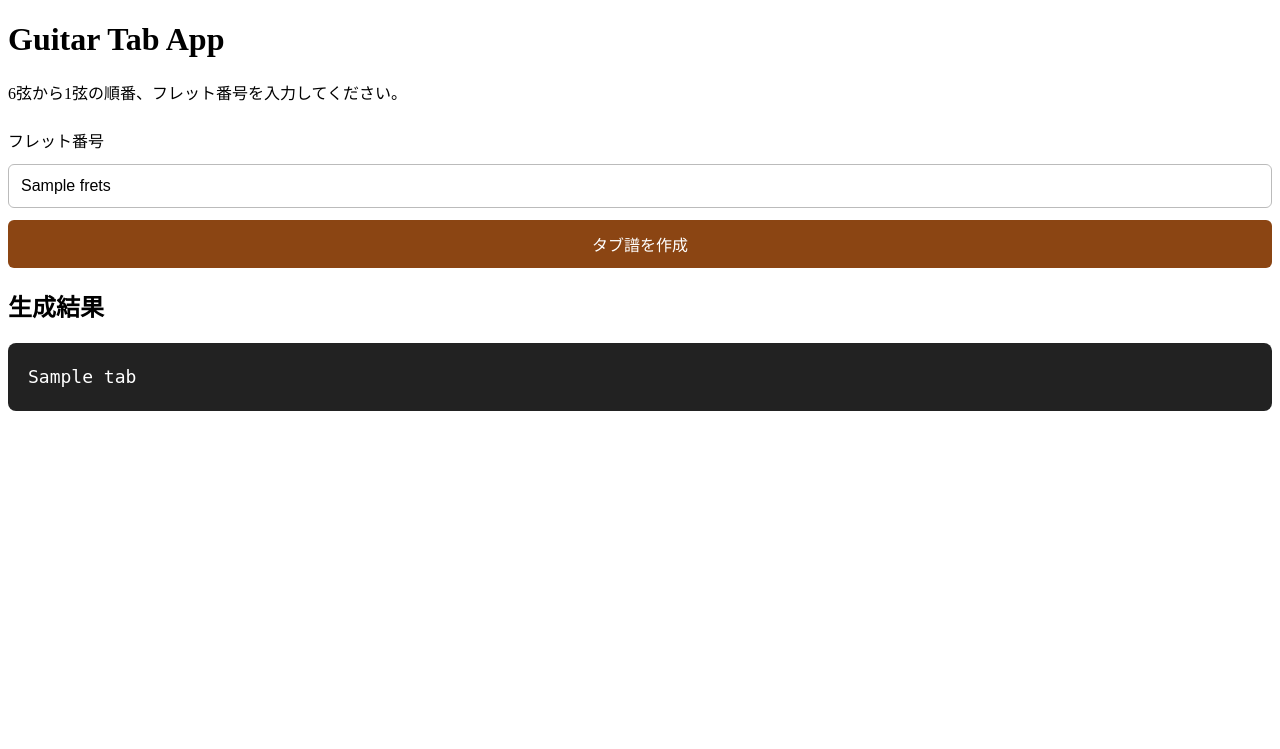
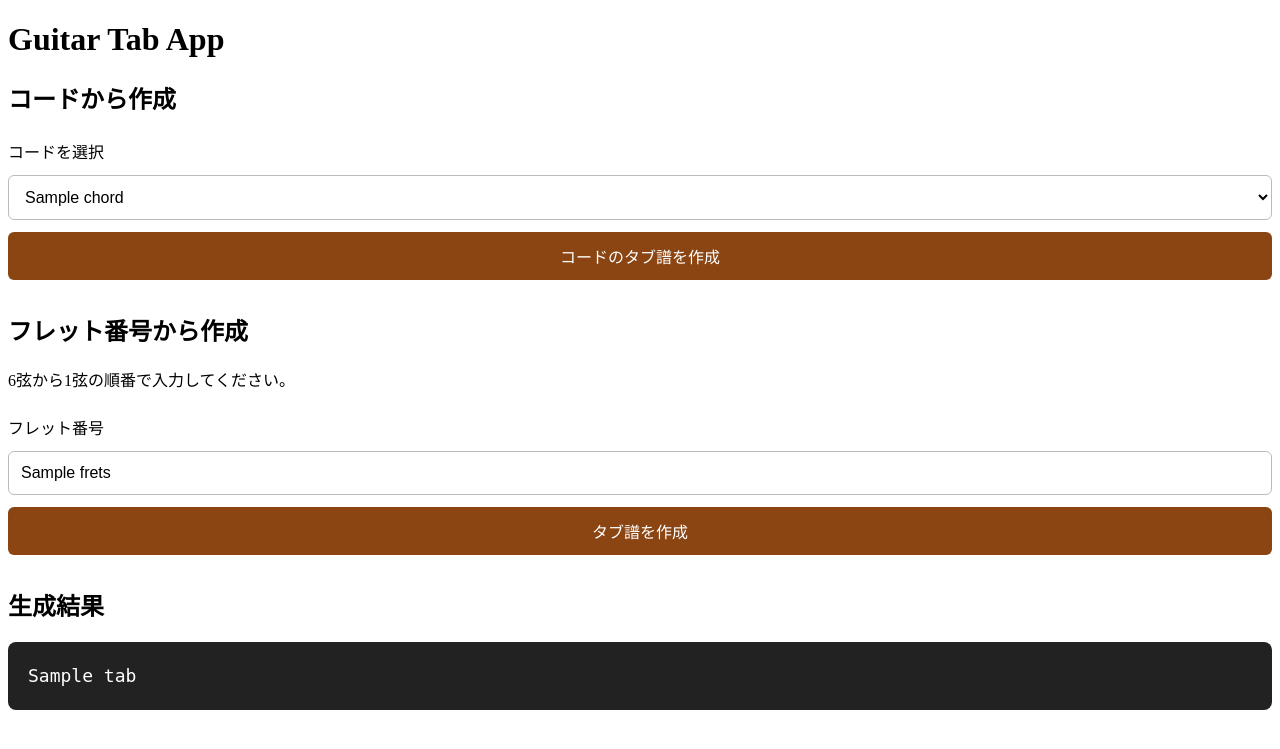
Before and after one commit to waikiki8989-arch/guitar-tab-app, a Flask app: template templates/index.html in a window 1280 px wide. Shown: the top 749 px of the page. Run offline with Flask 3, Linux system fonts and the light colour scheme; the template is opened without the code that fills it: most values are stand-ins (such as "Sample title", 1, 10 or a date in 2020).

Commit message:
コードでTab譜をかけるようにした。 また、そのテストをするための修正も行った。

```diff
--- a/app.py
+++ b/app.py
@@ -1,21 +1,28 @@
 from flask import Flask, render_template, request
-#Flask は、Webアプリ本体を作るために使います。
-#render_template は、HTMLファイルを読み込んでブラウザに表示するために使います。
-from tab_generator import generate_tab
+
+from tab_generator import CHORDS, generate_chord_tab, generate_tab
+
 
 app = Flask(__name__)
-#Flask(__name__) でFlaskアプリを作成して、それを app という変数に入れています。
+
 
 @app.route("/", methods=["GET", "POST"])
 def index():
     tab = None
     error = None
     frets = ""
+    selected_chord = ""
+
     if request.method == "POST":
-        frets = request.form.get("frets", "").strip()
+        mode = request.form.get("mode", "frets")
 
         try:
-            tab = generate_tab(frets)
+            if mode == "chord":
+                selected_chord = request.form.get("chord", "")
+                tab = generate_chord_tab(selected_chord)
+            else:
+                frets = request.form.get("frets", "").strip()
+                tab = generate_tab(frets)
         except ValueError as exc:
             error = str(exc)
 
@@ -24,6 +31,8 @@ def index():
         tab=tab,
         error=error,
         frets=frets,
+        chords=CHORDS.keys(),
+        selected_chord=selected_chord,
     )
 
 
--- a/static/style.css
+++ b/static/style.css
@@ -4,13 +4,14 @@ form {
     margin-top: 24px;
 }
 
-input {
+input,
+select {
     padding: 12px;
     border: 1px solid #bbb;
     border-radius: 6px;
+    background-color: white;
     font-size: 16px;
 }
-
 button {
     padding: 12px;
     border: 0;
@@ -39,3 +40,7 @@ button:hover {
     font-size: 18px;
     line-height: 1.6;
 }
+
+section + section {
+    margin-top: 32px;
+}
--- a/tab_generator.py
+++ b/tab_generator.py
@@ -1,4 +1,21 @@
 STRING_NAMES = ["E", "A", "D", "G", "B", "e"]
+
+CHORDS = {
+    "C": "x 3 2 0 1 0",
+    "D": "x x 0 2 3 2",
+    "E": "0 2 2 1 0 0",
+    "G": "3 2 0 0 0 3",
+    "A": "x 0 2 2 2 0",
+    "Am": "x 0 2 2 1 0",
+    "Em": "0 2 2 0 0 0",
+}
+
+
+def generate_chord_tab(chord_name):
+    if chord_name not in CHORDS:
+        raise ValueError("対応していないコードです。")
+
+    return generate_tab(CHORDS[chord_name])
 
 
 def generate_tab(frets_text):
--- a/templates/index.html
+++ b/templates/index.html
@@ -12,9 +12,37 @@
 <body>
     <main>
         <h1>Guitar Tab App</h1>
-        <p>6弦から1弦の順番、フレット番号を入力してください。</p>
+
+        <section>
+            <h2>コードから作成</h2>
 
             <form method="post">
+                <input type="hidden" name="mode" value="chord">
+
+                <label for="chord">コードを選択</label>
+
+                <select id="chord" name="chord">
+                    {% for chord_name in chords %}
+                        <option
+                            value="{{ chord_name }}"
+                            {% if chord_name == selected_chord %}selected{% endif %}
+                        >
+                            {{ chord_name }}
+                        </option>
+                    {% endfor %}
+                </select>
+
+                <button type="submit">コードのタブ譜を作成</button>
+            </form>
+        </section>
+
+        <section>
+            <h2>フレット番号から作成</h2>
+            <p>6弦から1弦の順番で入力してください。</p>
+
+            <form method="post">
+                <input type="hidden" name="mode" value="frets">
+
                 <label for="frets">フレット番号</label>
 
                 <input
@@ -28,14 +56,17 @@
 
                 <button type="submit">タブ譜を作成</button>
             </form>
+        </section>
 
         {% if error %}
             <p class="error">{{ error }}</p>
         {% endif %}
 
         {% if tab %}
+            <section>
                 <h2>生成結果</h2>
                 <pre class="tab">{{ tab }}</pre>
+            </section>
         {% endif %}
     </main>
 </body>
```
Also changed, not shown: tests/test_app.py (+26 -0 lines), tests/test_tab_generator.py (+21 -1 lines). Lines whose indentation alone changed are shown as unchanged.
